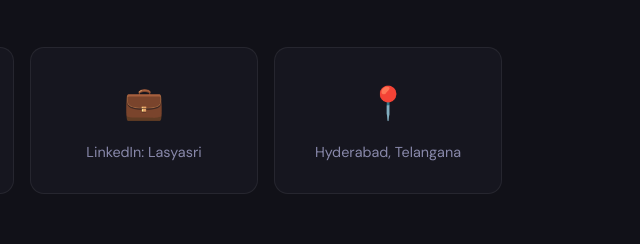
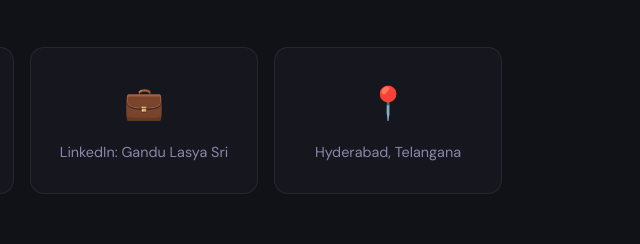
Before and after one commit to Lasyasri01/OIBSIP, a plain HTML site: page Task2_Portfolio/index.html in a window 1280 px wide. Shown: the part 4264-4508 px from the top of the page, 618-1258 px from the left. Drawn offline with nearby package versions, Linux system fonts and the light colour scheme.

Commit message:
Update index.html

```diff
--- a/Task2_Portfolio/index.html
+++ b/Task2_Portfolio/index.html
@@ -178,10 +178,10 @@
           <span>🐙</span>
           <p>github.com/Lasyasri01</p>
         </a>
-        <a class="contact-card" href="www.linkedin.com/in/gandulasyasri" target="_blank">
-          <span>💼</span>
-          <p>LinkedIn: Lasyasri</p>
-        </a>
+        <a class="contact-card" href="https://www.linkedin.com/in/gandulasyasri" target="_blank">
+  <span>💼</span>
+  <p>LinkedIn: Gandu Lasya Sri</p>
+</a>
         <div class="contact-card">
           <span>📍</span>
           <p>Hyderabad, Telangana</p>
```
